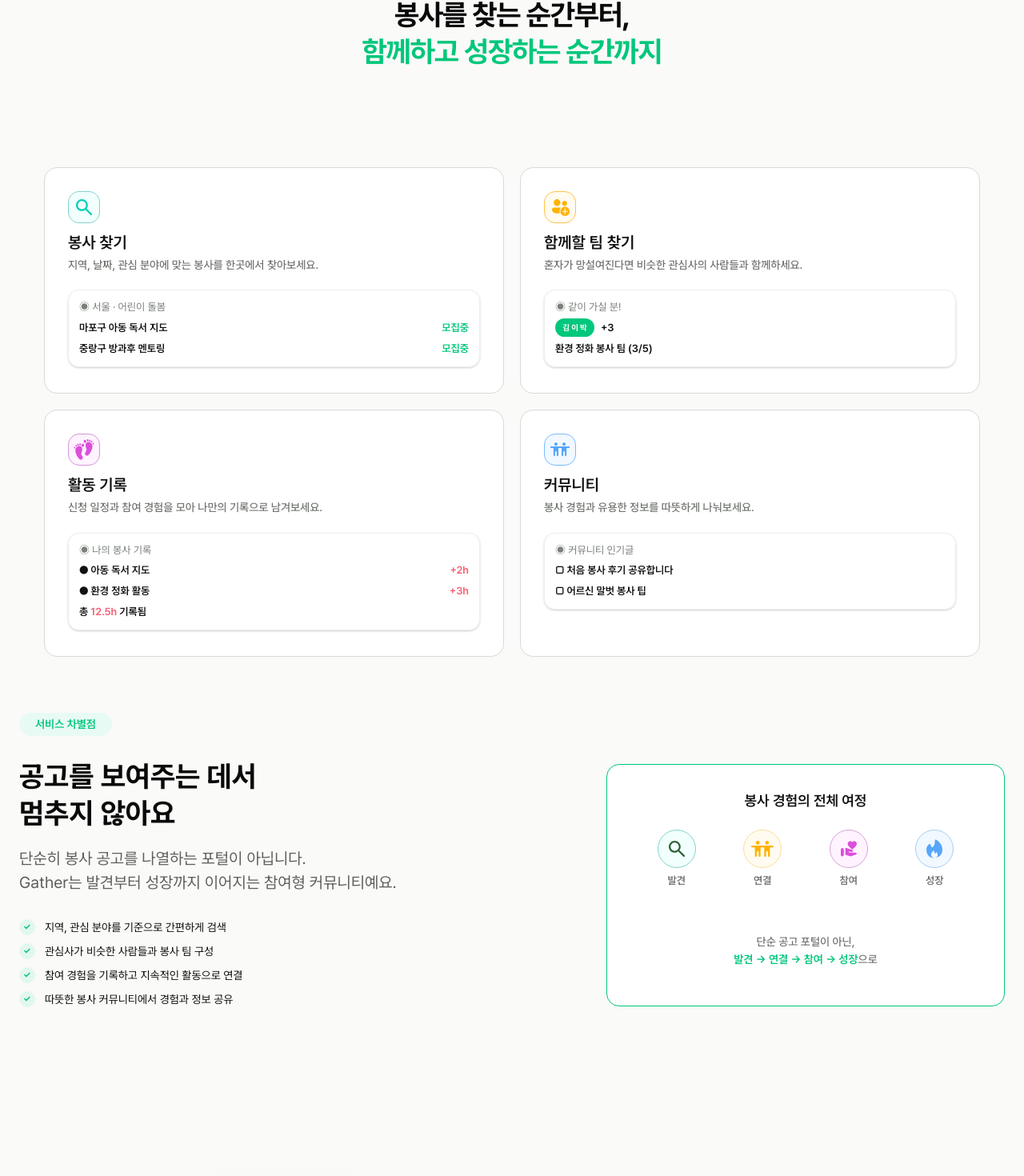
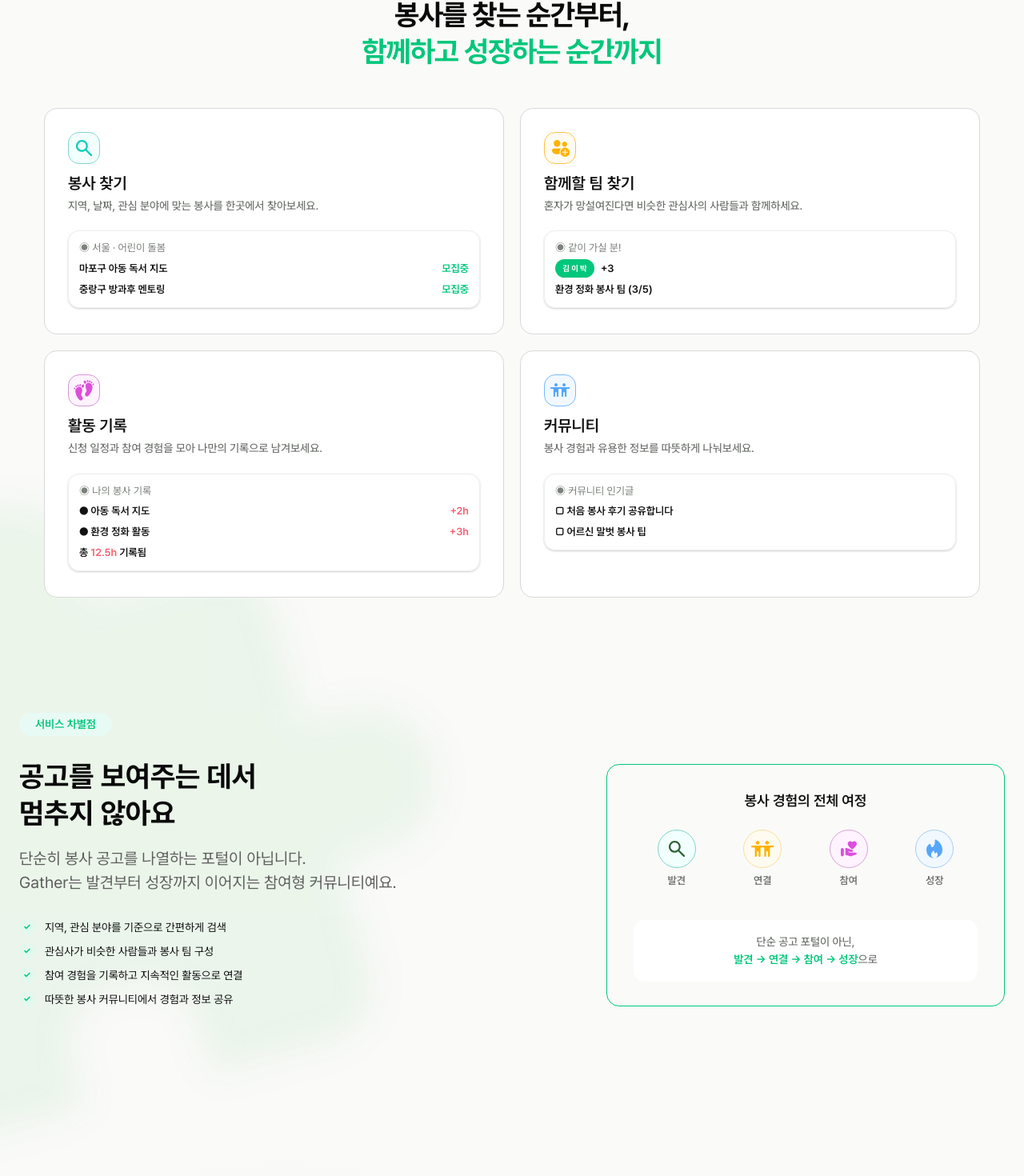
Before and after one commit to KUIT-GATHER/gather-landing, a Next.js app: page / in a window 1280 px wide. Shown: the part 890-2360 px from the top of the page at 80% size. Built offline with nearby package versions, Linux system fonts and the light colour scheme; no server answers.

Commit message:
fix: 서비스 차별점 배경 레이어 복원

```diff
--- a/app/page.tsx
+++ b/app/page.tsx
@@ -164,13 +164,13 @@
           </div>
         </section>
 
-        <section id="features" className="scroll-mt-24 py-20 xl:h-[828px] xl:py-0 xl:pt-[31px]">
+        <section id="features" className="relative z-10 scroll-mt-24 py-20 xl:h-[828px] xl:py-0 xl:pt-[31px]">
           <div className="mx-auto w-[calc(100%-40px)] max-w-[1170px]">
             <div className="text-center">
               <span className="inline-flex items-center justify-center rounded-[20px] bg-brand-soft px-5 py-1.5 text-sm font-semibold leading-[16.5px] text-brand">주요 기능</span>
               <h2 className="mt-4 text-[30px] font-bold leading-[1.35] tracking-[-0.03em] sm:text-4xl sm:leading-[46px]">봉사를 찾는 순간부터,<br /><span className="text-brand">함께하고 성장하는 순간까지</span></h2>
             </div>
-            <div className="mt-14 grid gap-5 md:grid-cols-2 xl:mt-[121px] xl:grid-cols-[575px_575px] xl:grid-rows-[283.44px_309.44px]">
+            <div className="mt-14 grid gap-5 md:grid-cols-2 xl:mt-[47px] xl:grid-cols-[575px_575px] xl:grid-rows-[283.44px_309.44px]">
               {features.map((feature) => (
                 <article key={feature.title} className="min-w-0 rounded-2xl border border-[#d9d9d9] bg-white p-[29px]">
                   {feature.title === "봉사 찾기" ? (
@@ -189,8 +189,18 @@
           </div>
         </section>
 
-        <section className="py-20 xl:h-[696px] xl:py-0">
+        <section className="relative z-0 py-20 xl:h-[696px] xl:py-0">
           <div className="relative mx-auto grid w-[calc(100%-40px)] max-w-[1232px] items-start gap-14 lg:grid-cols-[1.1fr_.9fr] xl:block xl:h-full">
+            <Image src="/assets/illustrations/landing/service-difference-glow.svg" alt="" width={847} height={847} className="pointer-events-none absolute left-[-270px] top-[-170px] h-auto w-[720px] max-w-none -rotate-15 -scale-y-100 xl:hidden" aria-hidden="true" />
+            <div className="pointer-events-none absolute left-[-330px] top-[-232.03px] hidden h-[927.897px] w-[927.893px] items-center justify-center xl:flex" aria-hidden="true">
+              <div className="flex-none -rotate-15 -scale-y-100">
+                <div className="relative h-[757.626px] w-[757.62px]">
+                  <div className="absolute inset-[-5.87%]">
+                    <Image src="/assets/illustrations/landing/service-difference-glow.svg" alt="" fill sizes="847px" className="max-w-none" />
+                  </div>
+                </div>
+              </div>
+            </div>
             <div className="xl:absolute xl:left-0 xl:top-[143px] xl:h-[370px] xl:w-[610px]">
               <div className="h-[226px]">
                 <span className="inline-flex h-[29px] items-center justify-center rounded-[20px] bg-[#e8faf4] px-5 text-sm font-semibold leading-[16.5px] text-brand">서비스 차별점</span>
@@ -210,7 +220,7 @@
                 ].map((item, index) => <li key={item} className={`flex items-start gap-3 ${index === 0 ? "h-[22px]" : "h-[30px] pt-2"}`}><span className="flex h-5 w-5 shrink-0 items-center justify-center rounded-full bg-[#e2f8ee] font-bold text-[11px] leading-[16.5px] text-brand">✓</span>{item}</li>)}
               </ul>
             </div>
-            <div className="rounded-2xl border border-brand bg-white p-[33px] xl:absolute xl:right-0 xl:top-[207px] xl:h-[303px] xl:w-[498px]">
+            <div className="rounded-2xl border border-brand p-[33px] xl:absolute xl:right-0 xl:top-[207px] xl:h-[303px] xl:w-[498px]">
               <h3 className="text-center text-lg font-semibold leading-6 text-[#101110]">봉사 경험의 전체 여정</h3>
               <div className="mt-6 grid grid-cols-4 text-center">
                 {[
```
Also changed, not shown: public/assets/illustrations/landing/service-difference-glow.svg (added).
